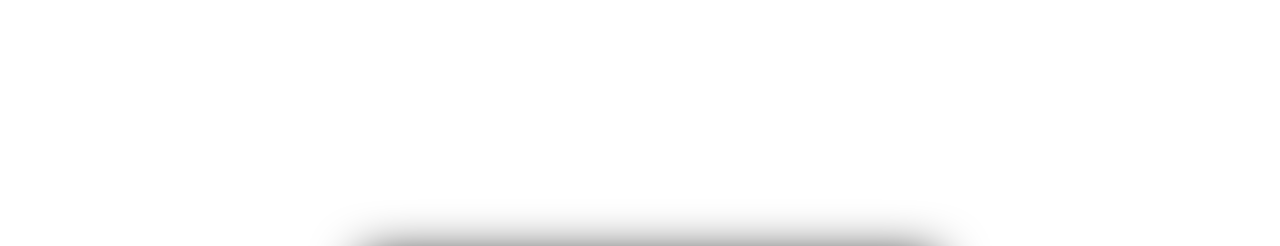
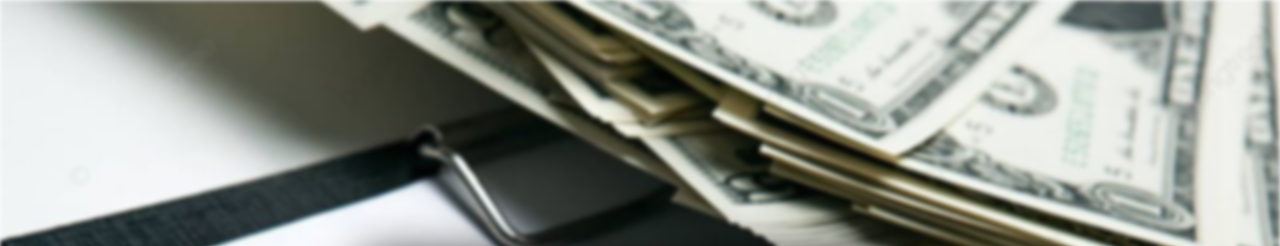
Before and after one commit to muhammad-sufyan474/NumbertoWordsConverter, a plain HTML site: page index.html in a window 1280 px wide. Shown: the top 246 px of the page. Drawn offline with Linux system fonts and the light colour scheme; the site is published under a folder, as on GitHub Pages, so addresses that start at the root find nothing.

Commit message:
Update Background Photo

```diff
--- a/index.html
+++ b/index.html
@@ -18,7 +18,7 @@
             font-family: Arial, Helvetica, sans-serif;
         }
         .background {
-            background-image: url("/currency-background.jpg");
+            background-image: url("currency-background.jpg");
             filter: blur(2px);
             -webkit-filter: blur(2px);
             height: 100%;
```
